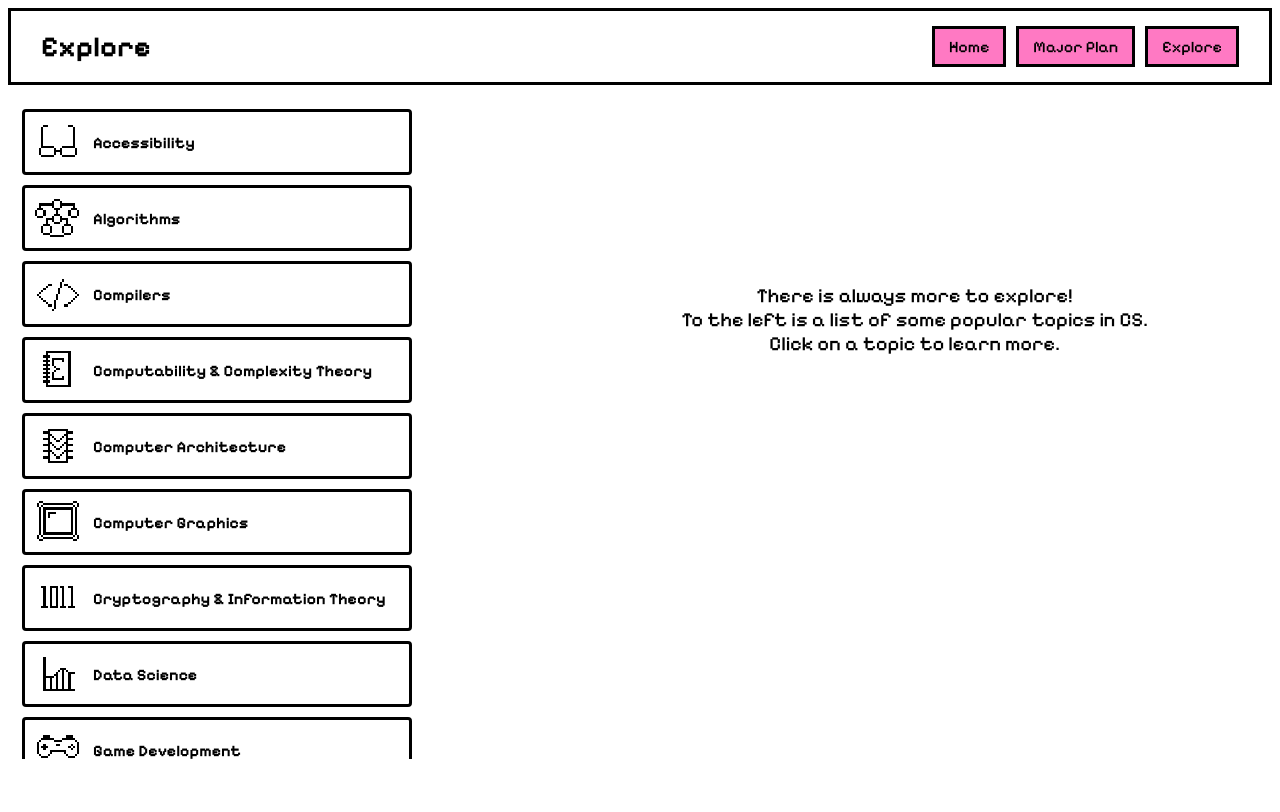
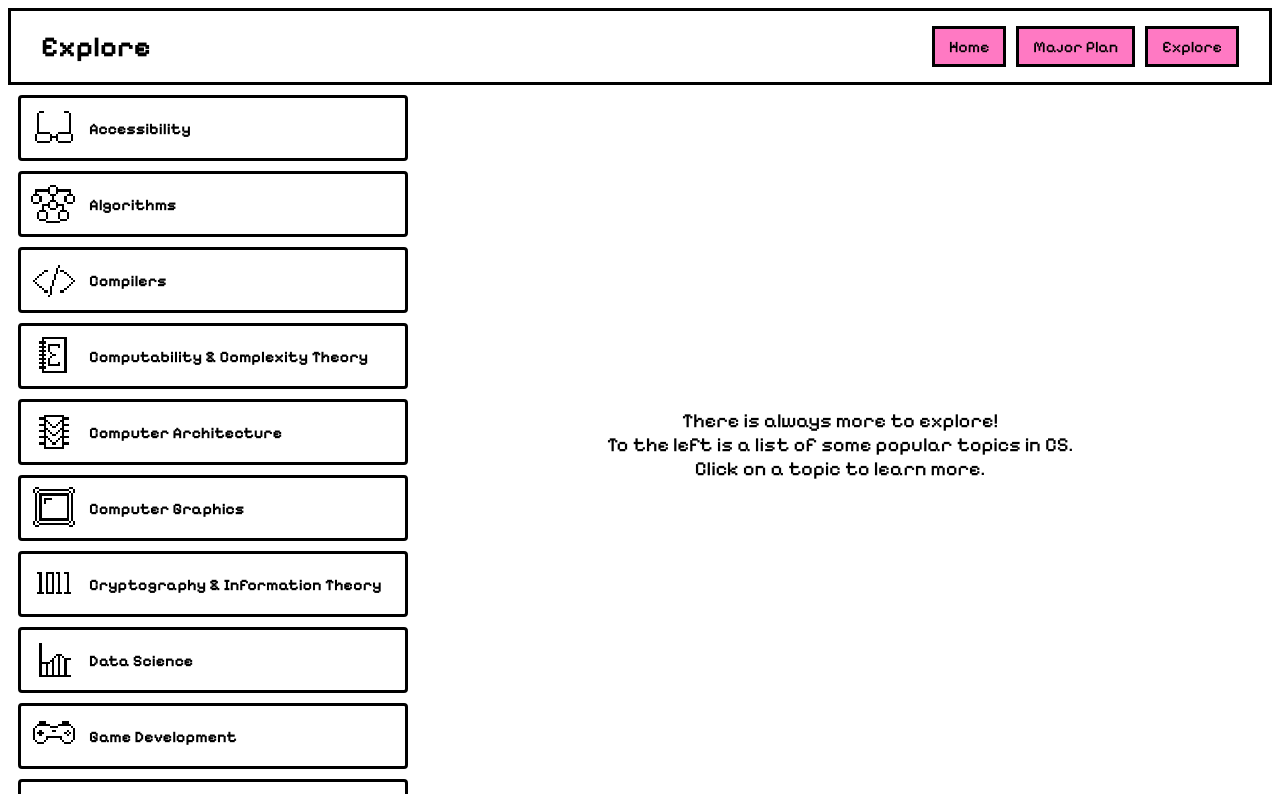
Before and after one commit to ninahowley/cs-hub, a Flask app: page /explore in a window 1280 px wide. Before the commit the page ends 759 px from the top, so only its background shows below. Run offline with Flask 3, Linux system fonts and the light colour scheme.

Commit message:
fix spacing of everyhting

```diff
--- a/static/style.css
+++ b/static/style.css
@@ -81,20 +32,37 @@ a {
     display: flex;
     flex-direction: row;
     gap: 10px;
-    padding-top: 10px;
-    height: calc(85.5vh - 20px);   /* subtract padding */
-    height: calc(85.5dvh - 20px);  /* mobile-safe */
-    overflow:hidden;
+    height: calc(100vh - 81px - 10px); /* 81px = navbar height, 20px = gap below navbar */
+    padding-top: 10px; /* space below navbar */
+    box-sizing: border-box;
 }
 
 .child-container {
+    flex: 1;                 /* keeps 50 / 50 */
+    display: flex;
+    flex-direction: column;  /* vertical layout inside */
+    border: 3px solid black;
+    padding: 20px;
+    box-sizing: border-box;
+}
+
+.child-container.scrollable {
     flex: 1;
-    border: solid black;
-    border-width: 3px;
-    padding: 20px 28px;
-    overflow-y: auto;
-    overflow-x: visible;
-    scrollbar-color: blue;
+    border: 3px solid black;
+    padding: 20px;
+    overflow-y: auto; /* only right side scrolls */
+    box-sizing: border-box;
+}
+
+@media (max-width: 1024px) {
+    .parent-container {
+        flex-direction: column;
+        height: auto; /* let content flow */
+    }
+    .child-container,
+    .child-container.scrollable {
+        height: auto;
+    }
 }
 
 /* FLASHED MESSAGE */
@@ -413,3 +386,94 @@ hr {
   background-color: dodgerblue;
   padding: 10px;
 }
+
+/* === EXPLORE PAGE CSS === */
+
+/* Parent container below navbar */
+.explore-parent-container {
+    display: flex;
+    height: calc(100vh - 81px); /* adjust 81px to match your navbar height */
+    gap: 10px;
+    padding: 10px; /* optional padding around content */
+    box-sizing: border-box;
+}
+
+/* Left scrollable panel (topics) */
+.explore-left-panel {
+    overflow-y: auto;   /* only this panel scrolls */
+    overflow-x: hidden;
+    flex: 0 0 auto;     /* width based on content */
+    max-width: 35%;     /* optional: limit width on large screens */
+}
+
+/* Container for the right panel (explore message + popups) */
+.explore-right-panel {
+    flex: 1;            /* takes remaining space */
+    display: flex;
+    justify-content: center;  /* horizontal center */
+    align-items: center;      /* vertical center */
+    text-align: center;
+    font-size: 1.2rem;
+    padding: 20px;
+    height: 100%;
+    box-sizing: border-box;
+    position: relative; /* popups positioned relative to this panel */
+}
+
+/* Popup styling */
+.explore-popup {
+    position: absolute;
+    top: 50%;
+    left: 50%;
+    transform: translate(-50%, -50%);
+    width: 90%;          /* fit inside right panel */
+    max-width: 60%;
+    max-height: 70%;
+    background-color: white;
+    border: 3px solid black;
+    z-index: 1000;
+    overflow-y: auto;
+    box-sizing: border-box;
+}
+
+.explore-popup-header {
+    position: sticky;   /* stick to top of container */
+    top: 0;             /* stick at top */
+    z-index: 2000;        /* above scrollable content */
+    height: 40px;
+    width: 100%;
+    background-color: #ff79c3;
+    border-bottom: 3px solid black;
+    display: flex;
+    align-items: center;
+    justify-content: flex-end;
+    padding: 0 10px;
+    box-sizing: border-box;
+}
+
+.explore-close-button{
+    position:absolute;
+    cursor: pointer;
+    top: 8px;
+    right: 14px;
+    border: 3px solid black;
+    width: 50px;
+    height: 25px;
+    background-color: #ffbbdd;
+    font-size: 25px;
+    font-weight: 2.5rem;
+    padding:none;
+    display: flex;
+    align-items: center;
+    justify-content: center;
+}
+
+.popup-body-wrap {
+    overflow-y: auto;       /* scrolling still works */
+    -ms-overflow-style: none;  /* IE/Edge */
+    scrollbar-width: none;      /* Firefox */
+}
+
+.popup-body-wrap::-webkit-scrollbar {
+    display: none;           /* Chrome, Safari, Opera */
+}
--- a/templates/explore.html
+++ b/templates/explore.html
@@ -17,37 +17,49 @@
             <a href="{{ url_for('explore') }}">Explore</a>
         </div>
     </div>
-    <div class="parent-container">
-            <div class="map-scroll">
-                <div class="map-container"> <!--vt323-regular-->
+    <div class="explore-parent-container">
+    <!-- Left scrollable panel -->
+    <div class="explore-left-panel">
+        <div class="map-container">
             {% for d in data %}
             <div class="topic" data-popup="{{ data[d]['alt_name'] }}">
                 <img src="{{ url_for('static', filename='icons/' + data[d]['alt_name'] + '.png') }}" class="icon" alt="{{ d }}">
                 <span>{{ d }}</span>
             </div>
-                    <div class="popup hidden" id="{{ data[d]['alt_name'] }}">
-                        <div class="popup-header">
-                            <button class="close-button"> × </button>
+            {% endfor %}
+        </div>
+    </div>
+
+    <!-- Right panel -->
+    <div class="explore-right-panel">
+        <div class="explore-message">
+            There is always more to explore! <br>
+            To the left is a list of some popular topics in CS. <br>
+            Click on a topic to learn more.
+        </div>
+
+        <!-- Popups (hidden by default) -->
+        {% for d in data %}
+        <div class="explore-popup hidden" id="{{ data[d]['alt_name'] }}">
+            <div class="explore-popup-header">
+                <button class="explore-close-button"> × </button>
             </div>
             <div class="popup-body-wrap">
-                            <div class="popup-body">
+                <div style="padding:10px;">
                     <h2>{{ d }}!</h2>
                     <p>{{ data[d]['blurb'] }}</p>
-                                <!-- if there are relevant professors for this topic, display them -->
                     {% if data[d]['instructors'][0]['name'] %}
                         <h2>Relevant instructors at Wellesley: </h2>
                         {% for instructor in data[d]['instructors'] %}
-                                        <p></p><a href="{{ instructor['link'] }}" target="_blank">{{ instructor['name'] }}</a>: "{{ instructor['bio'] }}"</p>
+                            <p><a href="{{ instructor['link'] }}" target="_blank">{{ instructor['name'] }}</a>: "{{ instructor['bio'] }}"</p>
                         {% endfor %}
                     {% endif %}
-                                <!-- if there are courses for this topic, display them -->
                     {% if data[d]['courses'][0]['course_code'] %}
                         <h2>Take a Course!</h2>
                         {% for course in data[d]['courses'] %}
                             <p><a href="{{ course['link'] }}" target="_blank">{{ course['course_code'] }}</a>: {{ course['course_name'] }} — <i>{{ course['type'] }}</i></p>
                         {% endfor %}
                     {% endif %}
-                                <!-- if there are opportunities for this topic, display them -->
                     {% if data[d]['opportunities'][0]['title'] %}
                         <h2>Opportunities</h2>
                         {% for opportunity in data[d]['opportunities'] %}
@@ -60,24 +72,19 @@
         {% endfor %}
     </div>
 </div>
-        <div class="explore-message">
-            There is always more to explore! <br>
-            To the left is a list of some popular topics in CS. <br>
-            Click on a topic to learn more.
-        </div>
-    </div>
 <!--popup script; could probably refactor and move to a diff file later-->
 <script>
+    // Open popup when clicking a topic
     document.querySelectorAll(".topic").forEach(topic => {
         topic.addEventListener("click", (e) => {
-            e.preventDefault();
+            e.stopPropagation();
 
-            // CLOSE all popups first
-            document.querySelectorAll(".popup").forEach(popup => {
+            // Close all popups first
+            document.querySelectorAll(".explore-popup").forEach(popup => {
                 popup.classList.add("hidden");
             });
 
-            // OPEN the selected popup
+            // Open selected popup
             const popupId = topic.dataset.popup;
             const popup = document.getElementById(popupId);
 
@@ -87,20 +94,28 @@
         });
     });
 
-    document.addEventListener("click", (e) => {
-        if (e.target.closest(".popup") || e.target.closest(".topic")) return;
-
-        document.querySelectorAll(".popup").forEach(popup => {
+    // Close popup when clicking outside
+    document.addEventListener("click", () => {
+        document.querySelectorAll(".explore-popup").forEach(popup => {
             popup.classList.add("hidden");
         });
     });
 
-    document.querySelectorAll(".close-button").forEach(btn => {
+    // Prevent clicks inside popup from closing it
+    document.querySelectorAll(".explore-popup").forEach(popup => {
+        popup.addEventListener("click", (e) => {
+            e.stopPropagation();
+        });
+    });
+
+    // Close button
+    document.querySelectorAll(".explore-close-button").forEach(btn => {
         btn.addEventListener("click", (e) => {
             e.stopPropagation();
-            btn.closest(".popup").classList.add("hidden");
+            btn.closest(".explore-popup").classList.add("hidden");
         });
     });
 </script>
+
 </body>
 </html>
--- a/templates/major-plan.html
+++ b/templates/major-plan.html
@@ -63,7 +63,7 @@
                 {% endfor %}
             {% endif %}
         </div>
-        <div class="child-container">
+        <div class="child-container scrollable">
             <!--div class="elective-list"-->
             <h2>All CS Courses offered at Wellesley</h2>
                 {% for course in all_courses %}
```
Also changed, not shown: other parts of static/style.css (+6 -50 lines), templates/index.html (+10 -4 lines). Lines whose indentation alone changed are shown as unchanged.
